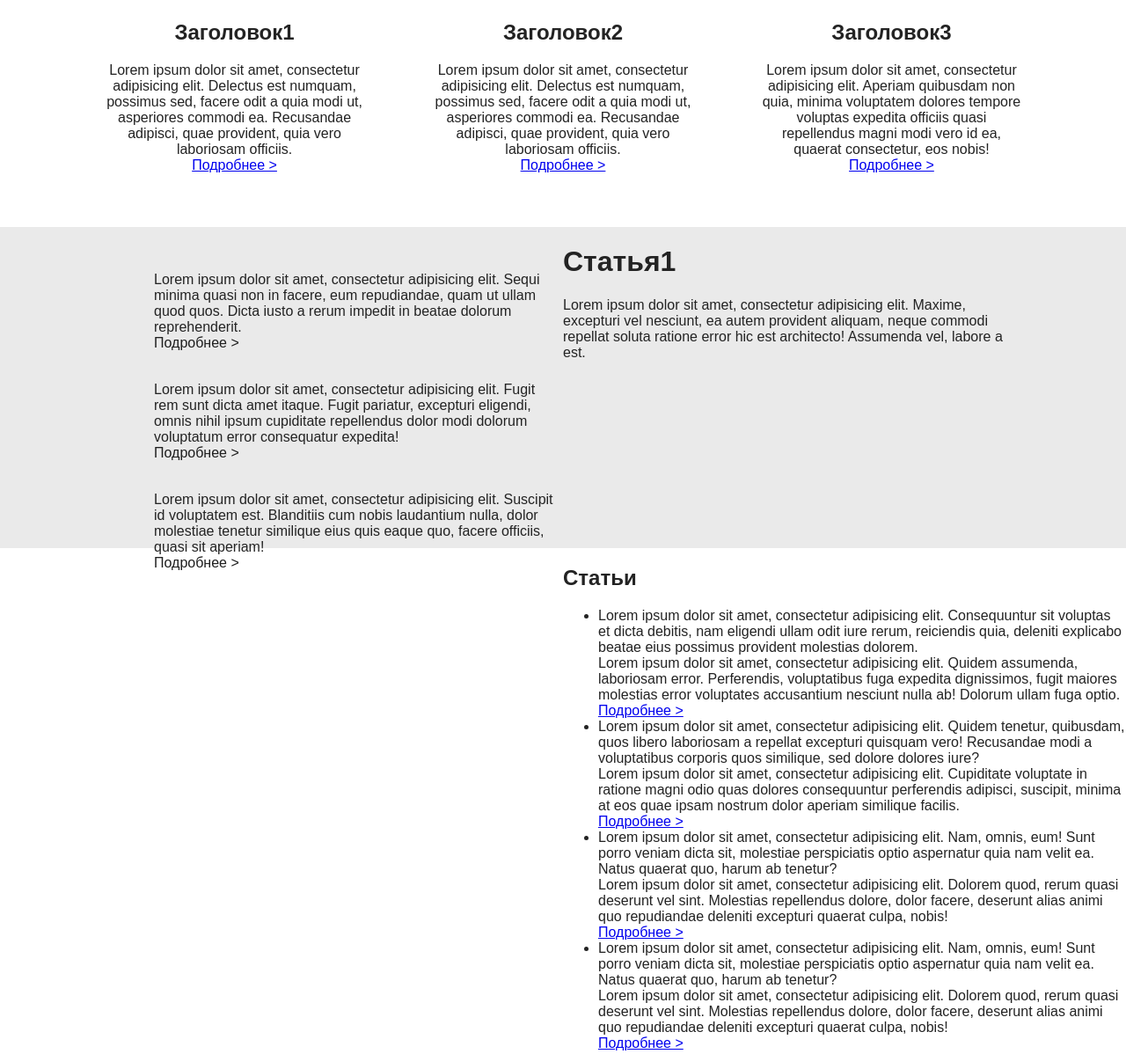
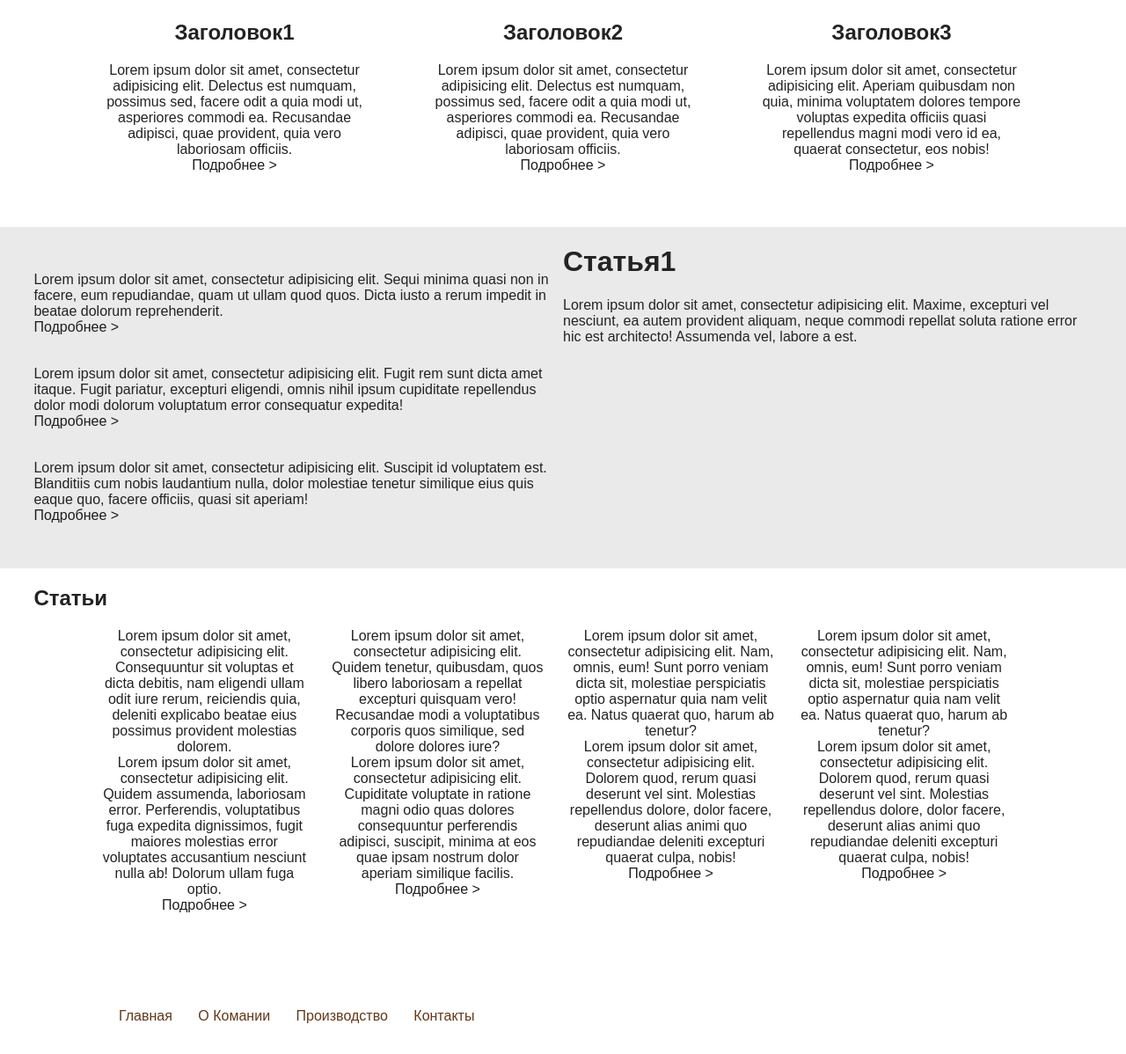
Before and after one commit to webprokopenko/saratov-les, a website: page app/index.html in a window 1280 px wide. Shown: the part 490-1688 px from the top of the page at 88% size. After the commit the page ends 1654 px from the top, so only its background shows below. Drawn offline with nearby package versions, Linux system fonts and the light colour scheme.

Commit message:
verstka dodelana na 50%, net slaydera

```diff
--- a/app/css/main.css
+++ b/app/css/main.css
@@ -97,23 +97,27 @@ body{
 }
 .titles-list .titles-item:last-child{margin:0;}
 /*конец заголовков*/
-
+/*статьи начало*/
 .wrap-articles{
 	width: 100%;
-	height: 365px;
+	height: auto;
 	background: rgb(234,234,234);
 }
 .wrap-body-articles{
-	margin-left: 135px;
-	margin-right: 135px;
+	margin-left: 3%;
+	margin-right: 3%;
 }
-.articles{
+.articles_one{
 	float: left;
 	width: 50%;
 }
 .article-main{
 	float: right;
 	width: 50%;
+}
+.articles-list{
+	padding: 0;
+
 }
 .articles-item{
 	padding-bottom: 35px;
@@ -128,3 +132,27 @@ body{
 	display: block;
 	font: Arial bold;
 }
+/*статьи конец*/
+/*нижние статьи начало*/
+.articles{
+	width: 100%;
+	height: auto;
+}
+.advance-articles-list{
+	list-style: none;
+	padding: 0;
+	text-align: center;
+}
+.advance-articles-item{
+	display: inline-block;
+	height: auto;
+	width: 20%;
+	vertical-align: top;
+	padding-right: 20px;
+}
+/*нижние статьи конец*/
+/*слайдер начало*/
+.hidden{
+	display: none;
+}
+/*слайдер конец*/
--- a/app/index.html
+++ b/app/index.html
@@ -44,23 +44,23 @@
                      <li class="titles-item">
                         <h2 class="titles-zagolovok">Заголовок1</h2>
                         <div class="titles-text">Lorem ipsum dolor sit amet, consectetur adipisicing elit. Delectus est numquam, possimus sed, facere odit a quia modi ut, asperiores commodi ea. Recusandae adipisci, quae provident, quia vero laboriosam officiis.</div>
-                        <a href="#" class="artickes-link">Подробнее ></a>
+                        <a href="#" class="articles-link">Подробнее ></a>
                     </li>
                     <li class="titles-item">
                         <h2 class="titles-zagolovok">Заголовок2</h2>
                         <div class="titles-text">Lorem ipsum dolor sit amet, consectetur adipisicing elit. Delectus est numquam, possimus sed, facere odit a quia modi ut, asperiores commodi ea. Recusandae adipisci, quae provident, quia vero laboriosam officiis.</div>
-                        <a href="#" class="artickes-link">Подробнее ></a>
+                        <a href="#" class="articles-link">Подробнее ></a>
                     </li>
                     <li class="titles-item">
                         <h2 class="titles-zagolovok">Заголовок3</h2>
                         <div class="titles-text">Lorem ipsum dolor sit amet, consectetur adipisicing elit. Aperiam quibusdam non quia, minima voluptatem dolores tempore voluptas expedita officiis quasi repellendus magni modi vero id ea, quaerat consectetur, eos nobis!</div>
-                        <a href="#" class="artickes-link">Подробнее ></a>
+                        <a href="#" class="articles-link">Подробнее ></a>
                     </li>
                 </ul>
             </section>
             <section class="wrap-articles">
                 <div class="wrap-body-articles clearfix">
-                    <div class="articles clearfix">
+                    <div class="articles_one clearfix">
                         <ul class="articles-list">
                             <li class="articles-item">Lorem ipsum dolor sit amet, consectetur adipisicing elit. Sequi minima quasi non in facere, eum repudiandae, quam ut ullam quod quos. Dicta iusto a rerum impedit in beatae dolorum reprehenderit.
                                 <a href="#" class="articles-link">Подробнее ></a>
@@ -80,29 +80,31 @@
                 </div>
             </section>
             <section class="articles">
+                <div class="wrap-body-articles clearfix">
                 <h2 class="article-zagolovok">Статьи</h2>
                     <ul class="advance-articles-list">
                         <li class="advance-articles-item">
                             <div class="advance-articles-text1">Lorem ipsum dolor sit amet, consectetur adipisicing elit. Consequuntur sit voluptas et dicta debitis, nam eligendi ullam odit iure rerum, reiciendis quia, deleniti explicabo beatae eius possimus provident molestias dolorem.</div>
                             <div class="advance-articles-text2">Lorem ipsum dolor sit amet, consectetur adipisicing elit. Quidem assumenda, laboriosam error. Perferendis, voluptatibus fuga expedita dignissimos, fugit maiores molestias error voluptates accusantium nesciunt nulla ab! Dolorum ullam fuga optio.</div>
-                        <a href="#" class="artickes-link">Подробнее ></a>
+                            <a href="#" class="articles-link">Подробнее ></a>
                         </li>
                         <li class="advance-articles-item">
                             <div class="advance-articles-text1">Lorem ipsum dolor sit amet, consectetur adipisicing elit. Quidem tenetur, quibusdam, quos libero laboriosam a repellat excepturi quisquam vero! Recusandae modi a voluptatibus corporis quos similique, sed dolore dolores iure?</div>
                             <div class="advance-articles-text2">Lorem ipsum dolor sit amet, consectetur adipisicing elit. Cupiditate voluptate in ratione magni odio quas dolores consequuntur perferendis adipisci, suscipit, minima at eos quae ipsam nostrum dolor aperiam similique facilis.</div>
-                        <a href="#" class="artickes-link">Подробнее ></a>
+                            <a href="#" class="articles-link">Подробнее ></a>
                         </li>
                         <li class="advance-articles-item">
                             <div class="advance-articles-text1">Lorem ipsum dolor sit amet, consectetur adipisicing elit. Nam, omnis, eum! Sunt porro veniam dicta sit, molestiae perspiciatis optio aspernatur quia nam velit ea. Natus quaerat quo, harum ab tenetur?</div>
                             <div class="advance-articles-text2">Lorem ipsum dolor sit amet, consectetur adipisicing elit. Dolorem quod, rerum quasi deserunt vel sint. Molestias repellendus dolore, dolor facere, deserunt alias animi quo repudiandae deleniti excepturi quaerat culpa, nobis!</div>
-                        <a href="#" class="artickes-link">Подробнее ></a>
+                            <a href="#" class="articles-link">Подробнее ></a>
                         </li>
                         <li class="advance-articles-item">
                             <div class="advance-articles-text1">Lorem ipsum dolor sit amet, consectetur adipisicing elit. Nam, omnis, eum! Sunt porro veniam dicta sit, molestiae perspiciatis optio aspernatur quia nam velit ea. Natus quaerat quo, harum ab tenetur?</div>
                             <div class="advance-articles-text2">Lorem ipsum dolor sit amet, consectetur adipisicing elit. Dolorem quod, rerum quasi deserunt vel sint. Molestias repellendus dolore, dolor facere, deserunt alias animi quo repudiandae deleniti excepturi quaerat culpa, nobis!</div>
-                        <a href="#" class="artickes-link">Подробнее ></a>
+                            <a href="#" class="articles-link">Подробнее ></a>
                         </li>
                     </ul>
+                </div>
             </section>
         </section>
     </div>
```
Lines whose indentation alone changed are shown as unchanged.
